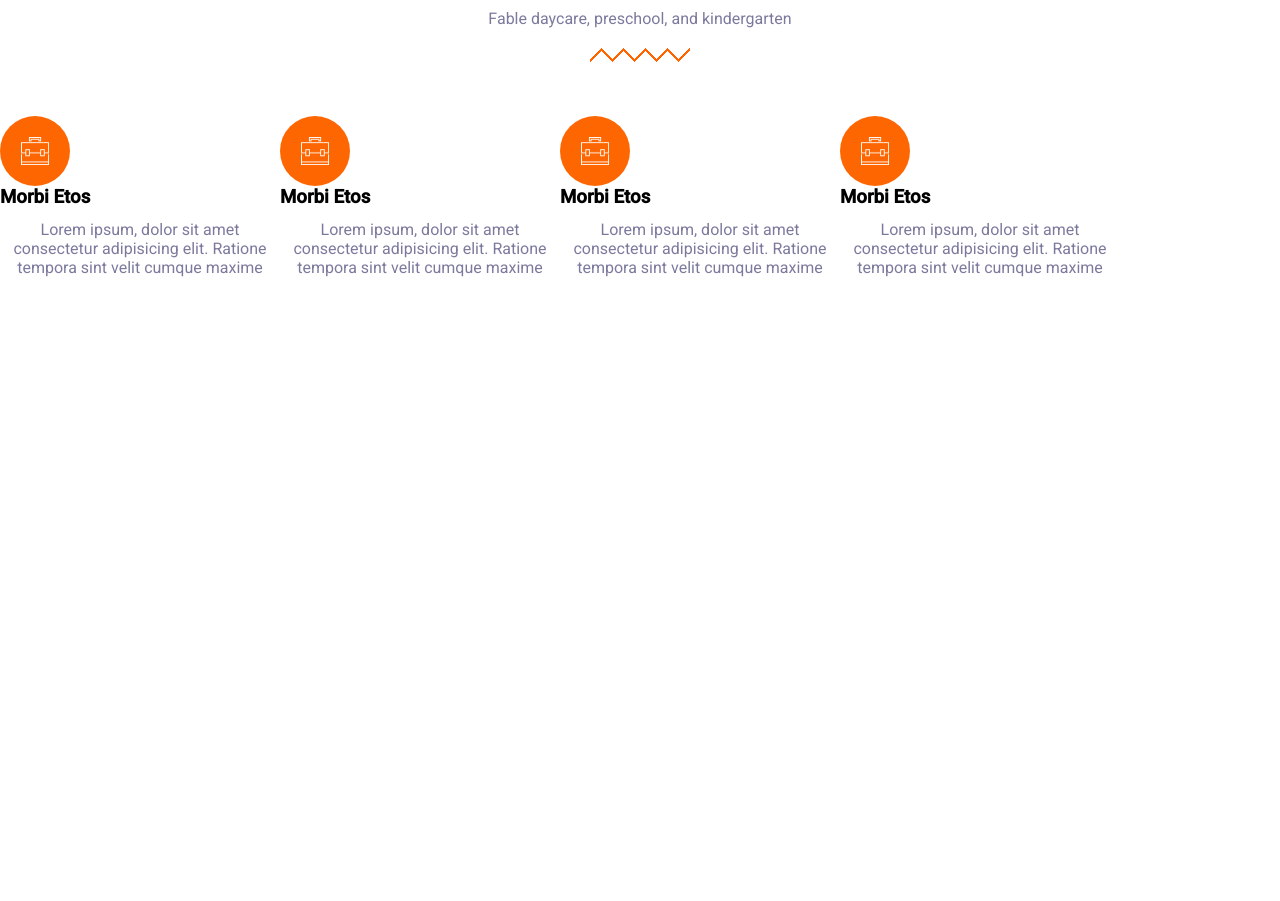
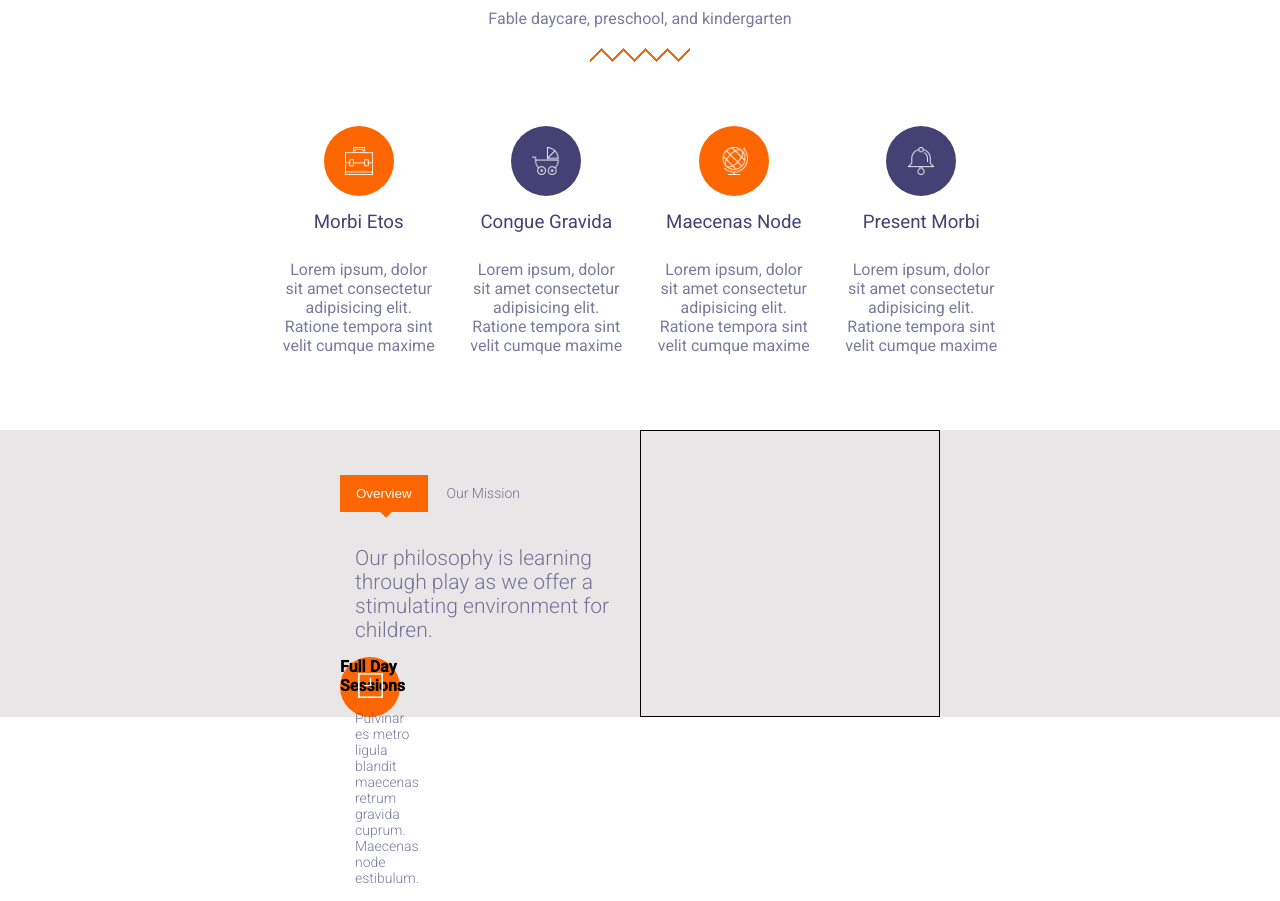
Before and after one commit to Giuliaguerrazzi/proj-html-vuejs, a plain HTML site: page index.html in a window 1280 px wide. Shown: the part 689-1590 px from the top of the page. Before the commit the page ends 966 px from the top, so only its background shows below. Drawn offline with nearby package versions, Linux system fonts and the light colour scheme.

Commit message:
add button section slider

```diff
--- a/index.html
+++ b/index.html
@@ -50,7 +50,7 @@
 
             <div class='list-circle'>
                 <div class='box'>
-                    <div class='circle-img'>
+                    <div class='circle-img back-colororange'>
                         <img src="./images/schoolbag_alt.png" alt="">
                     </div>
 
@@ -61,33 +61,33 @@
                 </div>
 
                 <div class='box'>
-                    <div class='circle-img'>
-                        <img src="./images/schoolbag_alt.png" alt="">
+                    <div class='circle-img back-colorpurple'>
+                        <img src="./images/stroller_alt.png" alt="">
                     </div>
 
-                    <h3>Morbi Etos</h3>
+                    <h3>Congue Gravida</h3>
 
                     <p>Lorem ipsum, dolor sit amet consectetur adipisicing elit. Ratione tempora sint velit cumque maxime</p>
 
                 </div>
 
                 <div class='box'>
-                    <div class='circle-img'>
-                        <img src="./images/schoolbag_alt.png" alt="">
+                    <div class='circle-img back-colororange'>
+                        <img src="./images/globe_alt.png" alt="">
                     </div>
 
-                    <h3>Morbi Etos</h3>
+                    <h3>Maecenas Node</h3>
 
                     <p>Lorem ipsum, dolor sit amet consectetur adipisicing elit. Ratione tempora sint velit cumque maxime</p>
 
                 </div>
 
                 <div class='box'>
-                    <div class='circle-img'>
-                        <img src="./images/schoolbag_alt.png" alt="">
+                    <div class='circle-img back-colorpurple'>
+                        <img src="./images/bell_alt.png" alt="">
                     </div>
 
-                    <h3>Morbi Etos</h3>
+                    <h3>Present Morbi</h3>
 
                     <p>Lorem ipsum, dolor sit amet consectetur adipisicing elit. Ratione tempora sint velit cumque maxime</p>
 
@@ -96,8 +96,35 @@
 
         </section>
 
+        <!-- slider -->
+        <section class='slider'>
 
-        <!-- slider -->
+            <div class='box-sx'>
+
+                <button class='back-colororange'>Overview</button>
+
+                <p>Our Mission</p>
+
+                <p class='info'>Our philosophy is learning through play as we offer a stimulating environment for children.</p>
+
+                <div>
+                    <div class='img circle-img back-colororange'>
+                        <img src="./images/clock_alt.png" alt="">
+
+                        <h4>Full Day Sessions</h4>
+
+                        <p>Pulvinar es metro ligula blandit maecenas retrum gravida cuprum. Maecenas node estibulum.</p>
+
+                    </div>
+                </div>
+
+
+            </div>
+
+            <div class='box-dx'>
+
+            </div>
+        </section>
 
         <!-- statistiche -->
 
--- a/style.css
+++ b/style.css
@@ -6,6 +6,14 @@
 
 body {
     font-family: 'Roboto', sans-serif;
+}
+
+.back-colororange {
+    background-color: #fe6601;
+}
+
+.back-colorpurple {
+    background-color: #444275;
 }
 
 /* navbar */
@@ -132,29 +140,25 @@ nav {
 
 .features .list-circle {
     display: flex;
-    justify-content: center;
-    width: 1120px;
+    width: 750px;
+    margin: 60px auto;
 }
 
 .box {
     display: flex;
     flex-direction: column;
+    text-align: center;
 }
 
 .features .circle-img {
-    background-color: #fe6601;
     width: 70px;
     height: 70px;
     position: relative;
     border-radius: 50%;
     list-style: none;
-    margin-right: 35px;
-    margin-top: 50px;
+    margin: 0 auto;
 }
 
-.features .circle-img:nth-child(even) {
-    background-color: #444275;
-}
 
 .features .circle-img img {
     width: 28px;
@@ -162,3 +166,76 @@ nav {
     top: 30%;
     left: 30%;
 }
+
+.list-circle .box h3 {
+    font-weight: 400;
+    color:#444275;
+    margin-top: 15px;
+}
+
+.list-circle .box p {
+    padding: 15px;
+}
+
+/* slider */
+.slider {
+    background: #e8e6e7;
+    display: flex;
+    justify-content: center;
+}
+
+.slider .box-sx {
+    width: 300px;
+    margin-top: 40px;
+}
+
+.slider .box-sx button {
+    padding: 10px 15px;
+    border: 1px solid transparent;
+    color: #fff;
+    position: relative;
+}
+
+.slider .box-sx button::before {
+    content:'';
+    position: absolute;
+    bottom: -5px;
+    right: 37px;
+    width: 8px;
+    height: 8px;
+    background-color: #fe6601;
+    transform: rotate(45deg);
+}
+
+.slider .box-sx p {
+    display: inline-block;
+    font-weight: 300;
+    color: #444275;
+    opacity: 0.7;
+    font-size: 14px;
+    padding: 15px;
+}
+
+.slider .box-sx .info {
+    font-size: 21px;
+    margin-top: 15px;
+}
+
+.slider .img {
+    width: 60px;
+    height: 60px;
+    position: relative;
+    border-radius: 50%;
+}
+
+.slider .img img {
+    width: 25px;
+    position: absolute;
+    top: 27%;
+    left: 30%;
+}
+
+.slider .box-dx {
+    width: 300px;
+    border: 1px solid black;
+}
```
